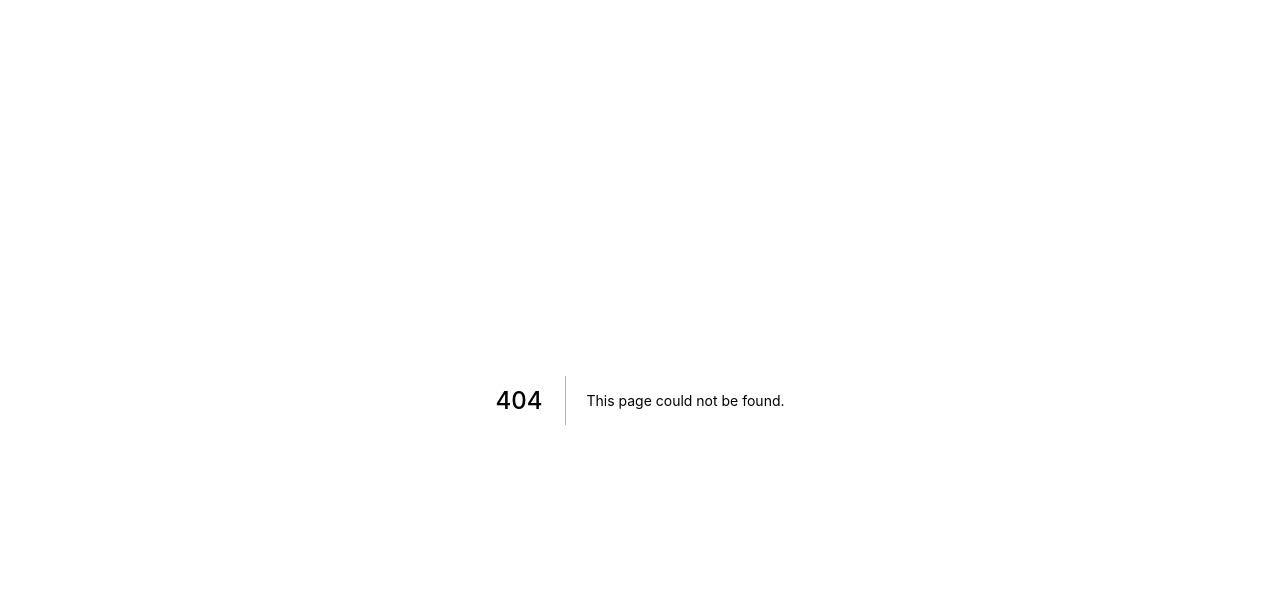
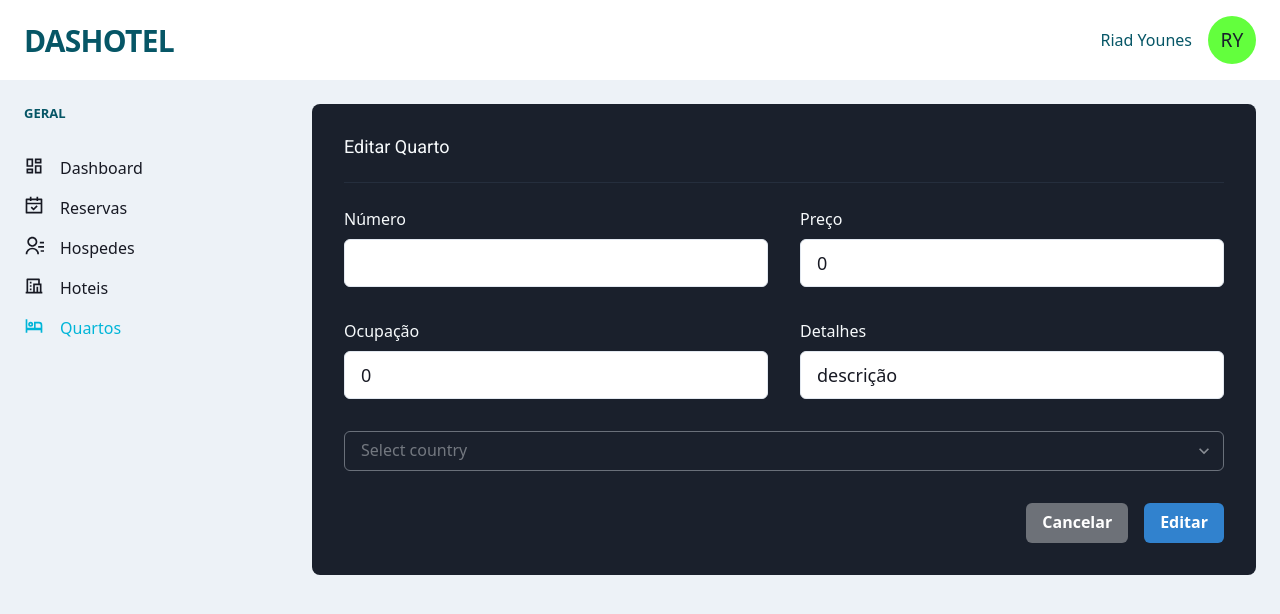
Before and after one commit to riadyounes/hotel-frontEnd, a Next.js app: page /quartos/1/edit in a window 1280 px wide. Before the commit this address had no page. Shown: the top 614 px of the page. Built offline with nearby package versions, Linux system fonts and the light colour scheme; no server answers.

Commit message:
feat(pages): create & implement edit quartos

```diff
--- /dev/null
+++ b/src/pages/quartos/[id]/edit.tsx
@@ -0,0 +1,154 @@
+import { useRouter } from "next/router";
+import {
+  Box,
+  Button,
+  Divider,
+  Flex,
+  Heading,
+  HStack,
+  SimpleGrid,
+  VStack,
+  Select,
+} from "@chakra-ui/react";
+import { SubmitHandler, useForm } from "react-hook-form";
+import * as yup from "yup";
+import { yupResolver } from "@hookform/resolvers/yup";
+import Link from "next/link";
+import { Input } from "components/Form/Input";
+import { Header } from "components/Header";
+import { SideBar } from "components/SideBar";
+import { useState, useEffect, useCallback } from "react";
+import { api } from "services/api";
+
+const EditQuartoFormSchema = yup.object().shape({
+  numero: yup.string().required("Número é obrigatório"),
+  preco: yup.number().required("Preço é obrigatório"),
+  quant_ocupacao: yup.number().required("Ocupação é obrigatório"),
+  detalhes: yup.string().required("Detalhes é obrigatório"),
+});
+
+export default function EditQuarto() {
+  const router = useRouter();
+  const { id } = router.query;
+  const [data, setData] = useState();
+  const [numero, setNumero] = useState();
+  const [preco, setPreco] = useState(0);
+  const [quant_ocupacao, setQuant_ocupacao] = useState(0);
+  const [detalhes, setDetalhes] = useState("descrição");
+  const { formState, register, handleSubmit } = useForm({
+    resolver: yupResolver(EditQuartoFormSchema),
+  });
+
+  async function getItem() {
+    try {
+      const response = await api.get(`quartos/${id}`);
+      setData(response.data);
+      setNumero(response.data.numero);
+      setPreco(response.data.preco);
+      setQuant_ocupacao(response.data.quant_ocupacao);
+      setDetalhes(response.data.detalhes);
+    } catch (error) {
+      console.log(error);
+    }
+  }
+  useEffect(() => {
+    getItem();
+  }, []);
+
+  const { errors } = formState;
+  const editQuarto = useCallback(async (data) => {
+    try {
+      await api.put(`quartos/${id}`, data);
+    } catch (error) {
+      console.log(error.error);
+    }
+  }, []);
+
+  return (
+    <Box>
+      <Header />
+      <Flex w="100%" my="6" mx="auto" maxWidth={1480} px="6">
+        <SideBar />
+        <Box
+          as="form"
+          flex="1"
+          borderRadius={8}
+          bg="gray.800"
+          p="8"
+          onSubmit={handleSubmit(editQuarto)}
+        >
+          <Heading fontSize="lg" fontWeight="normal">
+            Editar Quarto
+          </Heading>
+          <Divider my="6" borderColor="gray.700" />
+          <VStack spacing="8">
+            <SimpleGrid minChildWidth="240px" spacing="8" width="100%">
+              <Input
+                name="numero"
+                label="Número"
+                type="text"
+                error={errors.numero}
+                {...register("numero")}
+                value={numero}
+                onChange={(event) => setNumero(event.target.value)}
+              />
+              <Input
+                name="preco"
+                label="Preço"
+                type="number"
+                error={errors.preco}
+                {...register("preco")}
+                value={preco}
+                onChange={(event) => setPreco(Number(event.target.value))}
+              />
+            </SimpleGrid>
+            <SimpleGrid minChildWidth="240px" spacing="8" width="100%">
+              <Input
+                name="quant_ocupacao"
+                label="Ocupação"
+                type="number"
+                error={errors.quant_ocupacao}
+                {...register("quant_ocupacao")}
+                value={quant_ocupacao}
+                onChange={(event) =>
+                  setQuant_ocupacao(Number(event.target.value))
+                }
+              />
+              <Input
+                name="detalhes"
+                label="Detalhes"
+                value={detalhes}
+                error={errors.detalhes}
+                {...register("detalhes")}
+                onChange={(event) => setDetalhes(event.target.value)}
+              />
+            </SimpleGrid>
+
+            <SimpleGrid minChildWidth="240px" spacing="8" width="100%">
+              <Select placeholder="Select country" isDisabled>
+                <option>United Arab Emirates</option>
+                <option>Nigeria</option>
+              </Select>
+            </SimpleGrid>
+          </VStack>
+          <Flex mt="8" justify="flex-end">
+            <HStack spacing="4">
+              <Link href="/quartos">
+                <Button as="a" colorScheme="whiteAlpha">
+                  Cancelar
+                </Button>
+              </Link>
+              <Button
+                type="submit"
+                colorScheme="blue"
+                isLoading={formState.isSubmitting}
+              >
+                Editar
+              </Button>
+            </HStack>
+          </Flex>
+        </Box>
+      </Flex>
+    </Box>
+  );
+}
```
Also changed, not shown: src/pages/quartos/edit.tsx (deleted, +0 -136 lines).
